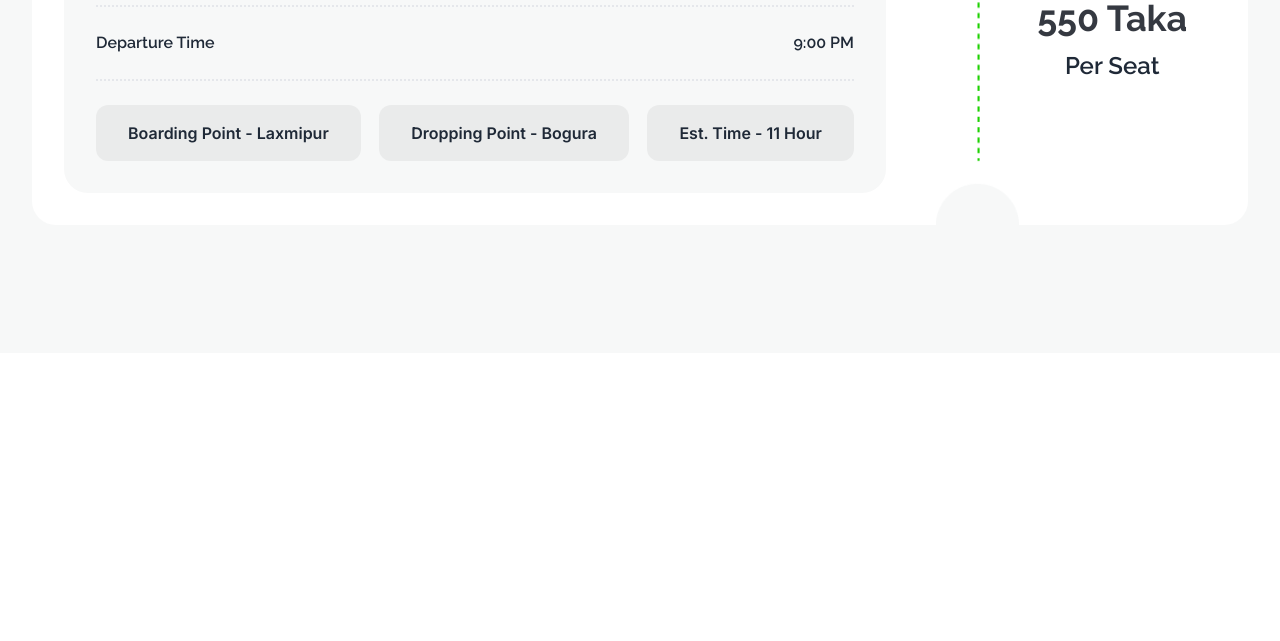
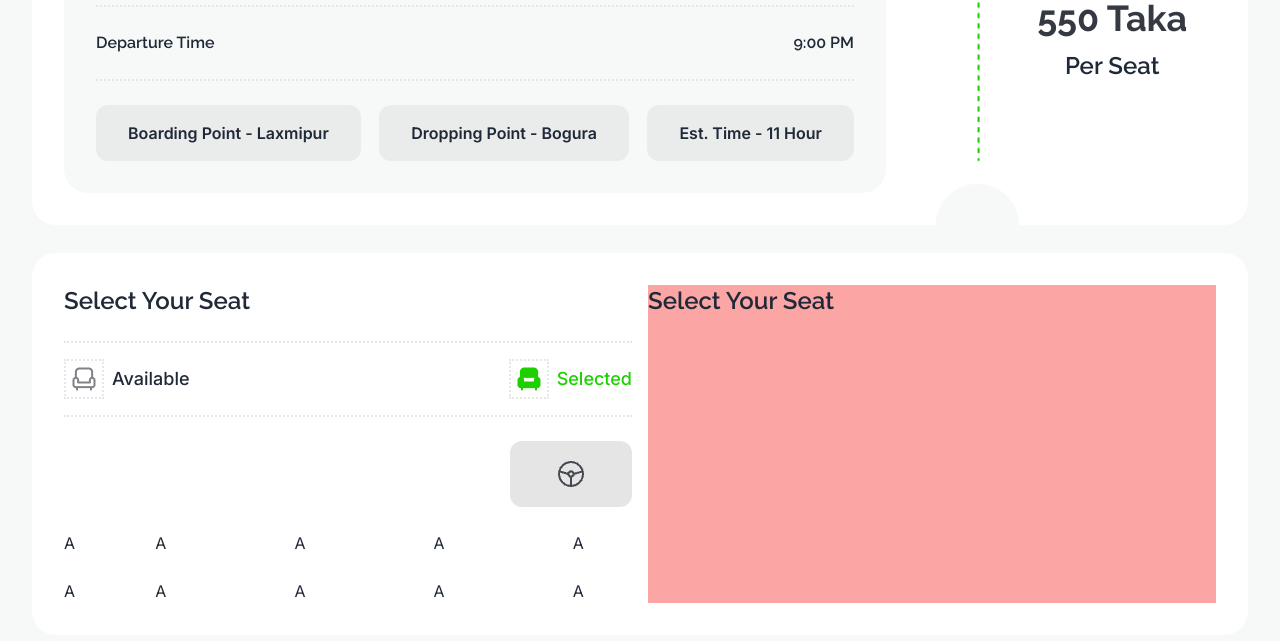
Before and after one commit to CodeWizard-AB/Assignment-05-Ticket-Website, a website: page index.html in a window 1280 px wide. Shown: the part 1933-2574 px from the top of the page. Before the commit the page ends 2414 px from the top, so only its background shows below. Drawn offline with Linux system fonts and the light colour scheme.

Commit message:
images updated

```diff
--- a/index.html
+++ b/index.html
@@ -219,6 +219,59 @@
 						</figure>
 					</div>
 				</div>
+				<div class="main-container mt-7">
+					<div
+						class="grid grid-cols-2 gap-4 bg-white rounded-3xl p-8 font-inter"
+					>
+						<div class="space-y-6">
+							<h2 class="font-rale text-2xl font-semibold">Select Your Seat</h2>
+							<div
+								class="flex justify-between *:flex items-center *:items-center *:gap-2 border-y-2 border-dotted py-4"
+							>
+								<figure>
+									<img
+										src="images/seat-gray.png"
+										alt="seat gray"
+										class="border-2 border-dotted p-1"
+									/>
+									<figcaption class="text-lg font-medium">Available</figcaption>
+								</figure>
+								<figure>
+									<img
+										src="images/seat-green-filled.png"
+										alt="seat green"
+										class="border-2 border-dotted p-1"
+									/>
+									<figcaption class="text-primary font-medium text-lg">
+										Selected
+									</figcaption>
+								</figure>
+							</div>
+							<div
+								class="grid grid-cols-[auto_1fr_1fr_1fr_1fr] place-items-center gap-y-6 gap-x-8"
+							>
+								<figure
+									class="bg-[#0307121A] py-5 px-12 grid place-items-center rounded-xl col-span-5 justify-self-end"
+								>
+									<img src="images/Vector.png" alt="car vector" />
+								</figure>
+								<p>A</p>
+								<p>A</p>
+								<p>A</p>
+								<p>A</p>
+								<p>A</p>
+								<p>A</p>
+								<p>A</p>
+								<p>A</p>
+								<p>A</p>
+								<p>A</p>
+							</div>
+						</div>
+						<div class="bg-red-300">
+							<h2 class="font-rale text-2xl font-semibold">Select Your Seat</h2>
+						</div>
+					</div>
+				</div>
 			</section>
 		</main>
 
```
Also changed, not shown: app/style.css, images/Vector.png (added).
